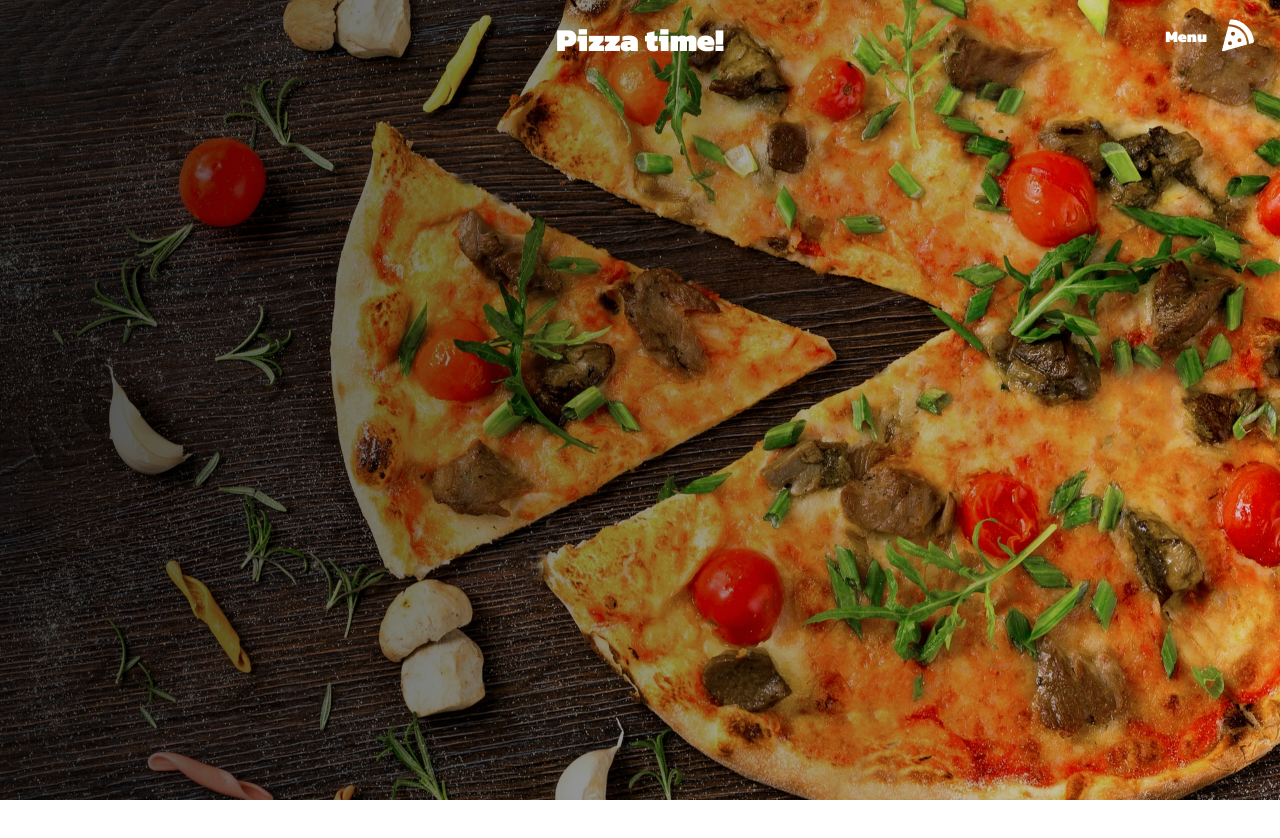
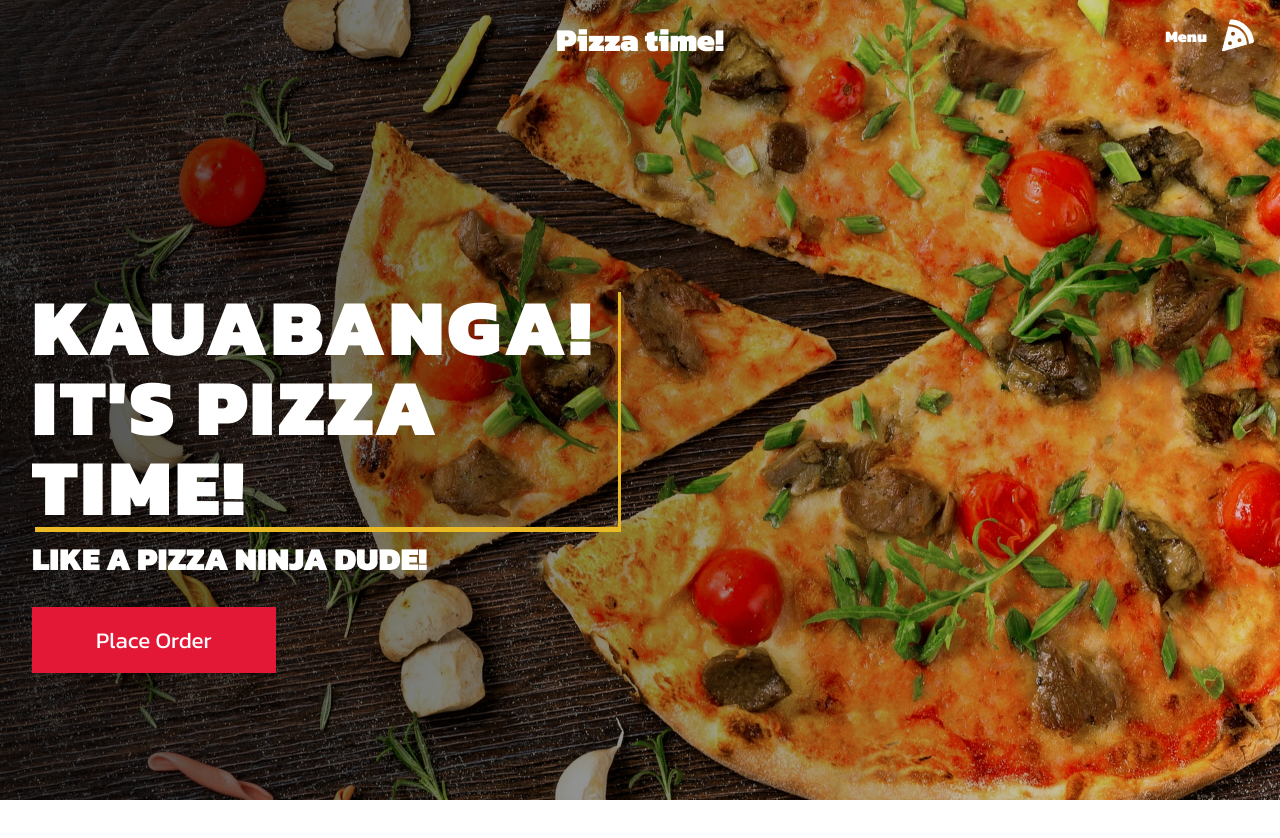
Before and after one commit to Robertosousa86/react-pizzawebsite, a React (Create React App) app: page / in a window 1280 px wide. Shown: the top 838 px of the page. Before the commit the page ends 800 px from the top, so only its background shows below. Built offline with nearby package versions, Linux system fonts and the light colour scheme.

Commit message:
creating the hero section

```diff
--- a/src/components/Hero/HeroElements.js
+++ b/src/components/Hero/HeroElements.js
@@ -8,3 +8,61 @@
   background-position: center;
   background-size: cover;
 `;
+
+export const HeroContent = styled.div`
+  height: calc(100vh -80px);
+  max-height: 100%;
+  width: 100vw;
+  padding: 0rem calc((100vw - 1300px) / 2);
+`;
+
+export const HeroItems = styled.div`
+  display: flex;
+  flex-direction: column;
+  justify-content: center;
+  align-items: flex-start;
+  height: 100vh;
+  max-width: 100%;
+  padding: 0 2rem;
+  width: 650px;
+  color: #fff;
+  text-transform: uppercase;
+  line-height: 1;
+  font-weight: bold;
+
+  @media screen and (max-width: 650px) {
+    width: 100%;
+  }
+`;
+
+export const HeroH1 = styled.h1`
+  font-size: clamp(
+    2.5rem,
+    10vw,
+    5rem
+  ); /*this is trick for responsive letters */
+  margin-bottom: 1rem;
+  box-shadow: 3px 5px #e9ba23;
+  letter-spacing: 3px;
+`;
+
+export const HeroP = styled.p`
+  font-size: clamp(2rem, 2.5vw, 3rem); /*this is trick for responsive letters */
+  margin-bottom: 2rem;
+`;
+
+export const HeroBtn = styled.button`
+  font-size: 1.4rem;
+  padding: 1rem 4rem;
+  border: none;
+  background: #e31837;
+  color: #fff;
+  transition: 0.2s ease-out;
+
+  &:hover {
+    background: #ffc500;
+    transition: 0.2s ease-out;
+    cursor: pointer;
+    color: #000;
+  }
+`;
--- a/src/components/Hero/index.js
+++ b/src/components/Hero/index.js
@@ -1,11 +1,25 @@
 import React from "react";
 import Navbar from "../Navbar";
-import { HeroContainer } from "./HeroElements";
+import {
+  HeroContainer,
+  HeroContent,
+  HeroItems,
+  HeroH1,
+  HeroP,
+  HeroBtn,
+} from "./HeroElements";
 
 const Hero = () => {
   return (
     <HeroContainer>
       <Navbar />
+      <HeroContent>
+        <HeroItems>
+          <HeroH1>Kauabanga! it's Pizza Time!</HeroH1>
+          <HeroP>Like a Pizza ninja dude!</HeroP>
+          <HeroBtn>Place Order</HeroBtn>
+        </HeroItems>
+      </HeroContent>
     </HeroContainer>
   );
 };
```
